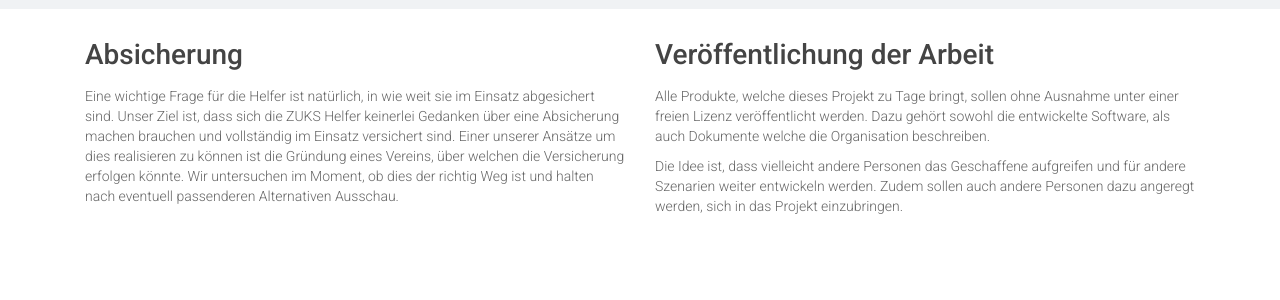
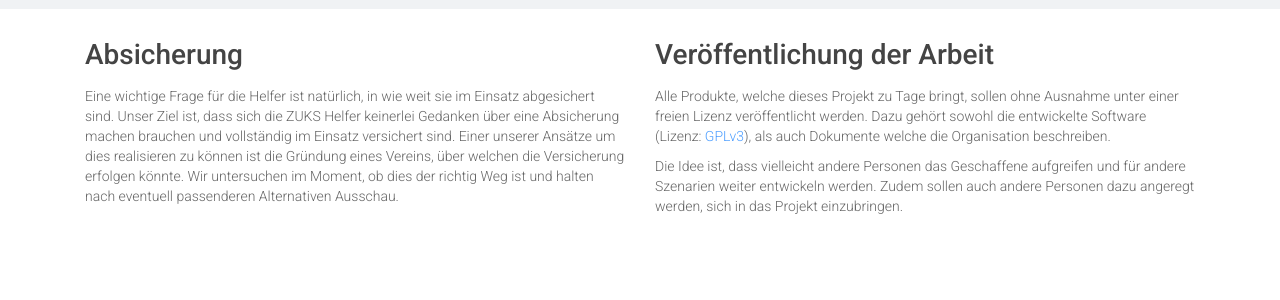
Before and after one commit to Eldorado234/zuks-django, a Django app: page /konzept/ in a window 1280 px wide. Shown: the part 3309-3609 px from the top of the page. Run offline with Django 3.2, Linux system fonts and the light colour scheme; some libraries are stand-ins or nearby versions.

Commit message:
Added note to license GPLv3 for software (not documents!)

```diff
--- a/templates/core/konzept.html
+++ b/templates/core/konzept.html
@@ -282,7 +282,7 @@
             <div class="col-lg-6">
                 <h1>Ver&ouml;ffentlichung der Arbeit</h1>
                 <p>
-                    Alle Produkte, welche dieses Projekt zu Tage bringt, sollen ohne Ausnahme unter einer freien Lizenz ver&ouml;ffentlicht werden. Dazu geh&ouml;rt sowohl die entwickelte Software, als auch Dokumente welche die Organisation beschreiben.
+		Alle Produkte, welche dieses Projekt zu Tage bringt, sollen ohne Ausnahme unter einer freien Lizenz ver&ouml;ffentlicht werden. Dazu geh&ouml;rt sowohl die entwickelte Software (Lizenz: <a href="https://www.gnu.org/licenses/gpl-3.0-standalone.html">GPLv3</a>), als auch Dokumente welche die Organisation beschreiben.
                 </p>
                 <p>
                    Die Idee ist, dass vielleicht andere Personen das Geschaffene aufgreifen und f&uuml;r andere Szenarien weiter entwickeln werden. Zudem sollen auch andere Personen dazu angeregt werden, sich in das Projekt einzubringen.
```
